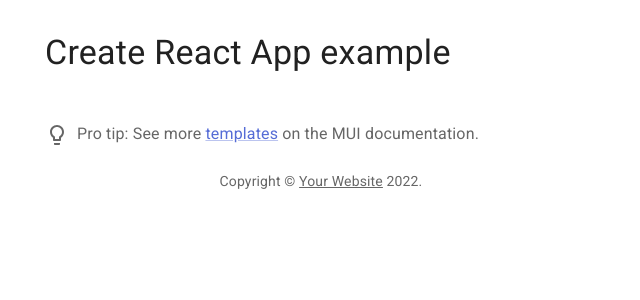
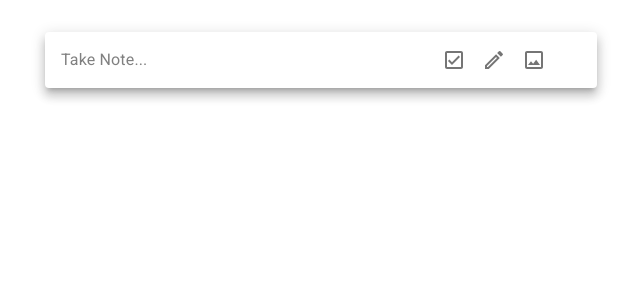
Before and after one commit to hongleang/keep-note-clone, a React (Create React App) app: page / in a window 1280 px wide. Shown: the top 300 px of the page, without its empty margins (319-959 px from the left). Built offline with nearby package versions, Linux system fonts and the light colour scheme.

Commit message:
Making note component

```diff
--- a/src/App.js
+++ b/src/App.js
@@ -1,32 +1,14 @@
 import * as React from 'react';
-import Container from '@mui/material/Container';
-import Typography from '@mui/material/Typography';
-import Box from '@mui/material/Box';
-import Link from '@mui/material/Link';
-import ProTip from './ProTip';
 
-function Copyright() {
-  return (
-    <Typography variant="body2" color="text.secondary" align="center">
-      {'Copyright © '}
-      <Link color="inherit" href="https://mui.com/">
-        Your Website
-      </Link>{' '}
-      {new Date().getFullYear()}
-      {'.'}
-    </Typography>
-  );
-}
+import { Box, Container } from "@mui/material";
+
+import { Note } from "./components";
 
 export default function App() {
   return (
     <Container maxWidth="sm">
       <Box sx={{ my: 4 }}>
-        <Typography variant="h4" component="h1" gutterBottom>
-          Create React App example
-        </Typography>
-        <ProTip />
-        <Copyright />
+        <Note/>
       </Box>
     </Container>
   );
--- /dev/null
+++ b/src/components/Note.jsx
@@ -0,0 +1,107 @@
+import React, { useEffect, useRef, useState } from "react";
+
+import {
+    ArchiveOutlined,
+    CheckBoxOutlined,
+    ImageOutlined,
+    ModeEditOutlineOutlined,
+    MoreVertOutlined,
+    PaletteOutlined,
+    PushPinOutlined
+} from '@mui/icons-material';
+
+import { Grid } from "@mui/material";
+import { ButtonBase, IconButton, Typography } from "@mui/material";
+import { Paper } from "@mui/material";
+
+const ContentLayout = ({ children }) => <Grid container alignItems="center" sx={{ padding: "8px 16px" }}>
+    {children}
+</Grid>
+
+const InActiveContent = () => <ContentLayout>
+    <Grid item xs={8}>
+        <Typography variant="subtitle1" component="span" sx={{ color: 'gray' }}>
+            Take Note...
+        </Typography>
+    </Grid>
+    <Grid container xs={4} justifyContent="center">
+        <IconButton><CheckBoxOutlined /></IconButton>
+        <IconButton><ModeEditOutlineOutlined /></IconButton>
+        <IconButton><ImageOutlined /></IconButton>
+    </Grid>
+</ContentLayout>
+
+const ActiveContent = ({ setActive }) => {
+    const iconProps = {
+        color: 'default',
+        size: 'small'
+    }
+
+    return (
+        <ContentLayout>
+            <Grid item xs={10}>
+                <Typography variant="subtitle1" component="span" sx={{ color: 'gray' }}>
+                    Title...
+                </Typography>
+            </Grid>
+            <Grid container xs={2} justifyContent="end">
+                <IconButton><PushPinOutlined /></IconButton>
+            </Grid>
+            <Grid item xs={8} sx={{ margin: "16px 0" }}>
+                <Typography variant="body2" component="span" sx={{ color: 'gray' }}>
+                    Note me...
+                </Typography>
+            </Grid>
+
+            <Grid item xs={9}>
+                <IconButton edge="start" {...iconProps}><PaletteOutlined /></IconButton>
+                <IconButton {...iconProps}><ImageOutlined /></IconButton>
+                <IconButton {...iconProps}><ArchiveOutlined /></IconButton>
+                <IconButton {...iconProps}><MoreVertOutlined /></IconButton>
+            </Grid>
+
+            <Grid item xs={3}>
+                <Grid container justifyContent="end">
+                    <ButtonBase sx={{ width: 200, height: 30 }} onClick={(e) => {
+                        e.stopPropagation();
+                        setActive(false)
+                    }}>
+                        <Typography variant="subtitle2">
+                            Close
+                        </Typography>
+                    </ButtonBase >
+                </Grid>
+            </Grid>
+
+        </ContentLayout>
+    )
+}
+
+const Note = () => {
+    const [active, setActive] = useState(false);
+    const noteRef = useRef();
+    console.log('active', active)
+    useEffect(() => {
+        const detectOutsideClick = (event) => {
+            if (noteRef.current && !noteRef.current.contains(event.target)) {
+                setActive(!active)
+            }
+        }
+
+        document.addEventListener("mousedown", detectOutsideClick);
+
+        return () => {
+            document.removeEventListener("mousedown", detectOutsideClick);
+        };
+    }, [noteRef]);
+
+    return (
+        <>
+            <Paper ref={noteRef} elevation={8} onClick={() => setActive(true)}>
+                {active ? <ActiveContent setActive={setActive} /> : <InActiveContent />}
+            </Paper>
+        </>
+    );
+};
+
+export default Note;
--- /dev/null
+++ b/src/components/index.js
@@ -0,0 +1,3 @@
+import Note from './Note';
+
+export { Note }
```
Also changed, not shown: package.json (+13 -0 lines), 1 other file (tests, documents, lock files or other folders).
